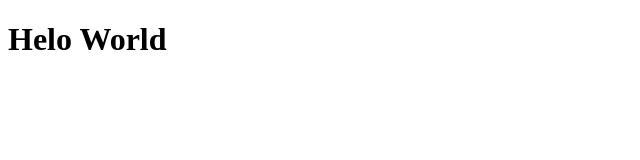
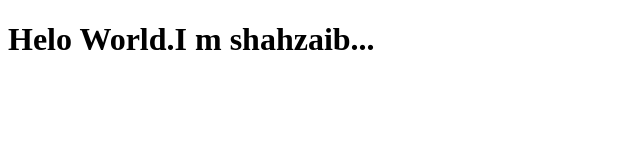
Before and after one commit to Muhammad-Shahzaib-Saleem/Bootcamp2020Sample, a plain HTML site: page index.html in a window 1280 px wide. Shown: the whole page, without its empty margins (0-640 px from the left). Drawn offline with Linux system fonts and the light colour scheme.

Commit message:
Update index.html

```diff
--- a/index.html
+++ b/index.html
@@ -9,7 +9,7 @@
 
 <body>
     <h1>
-        Helo World
+        Helo World.I m shahzaib...
     </h1>
 </body>
 
```
